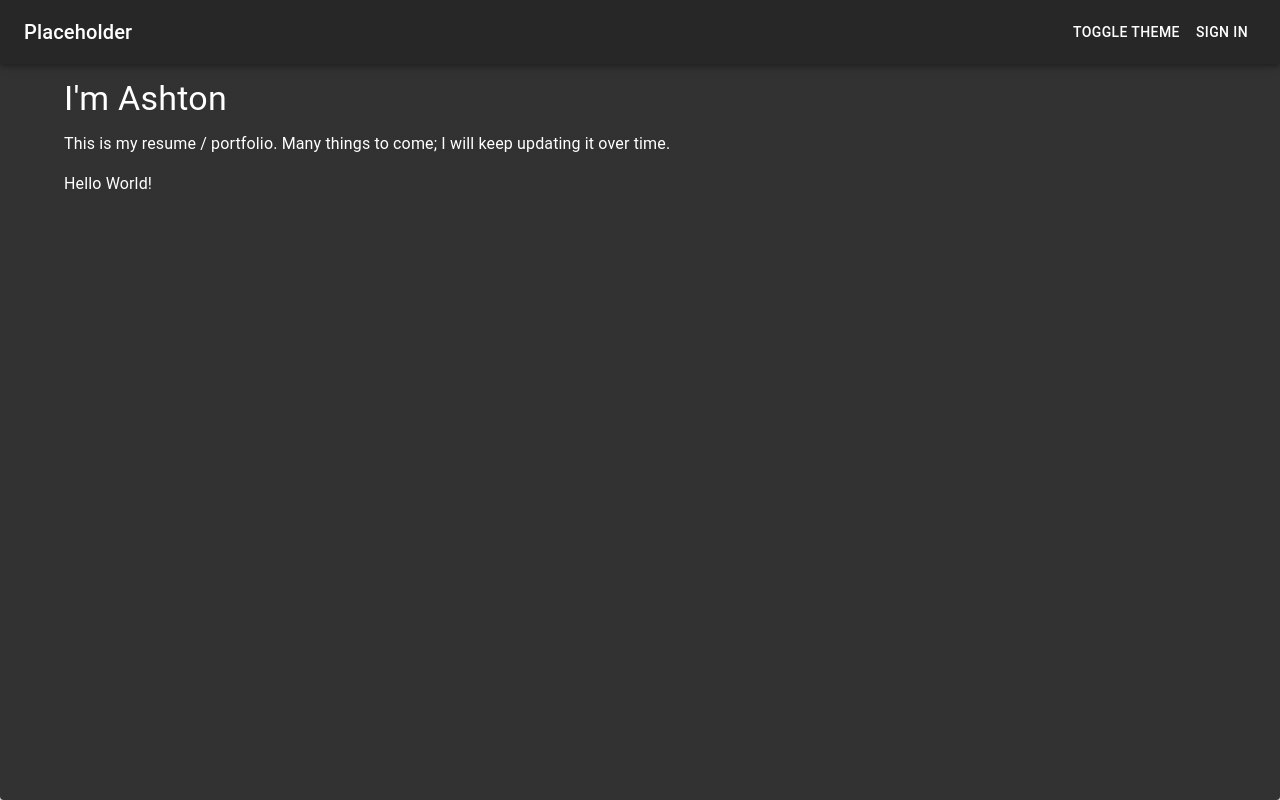
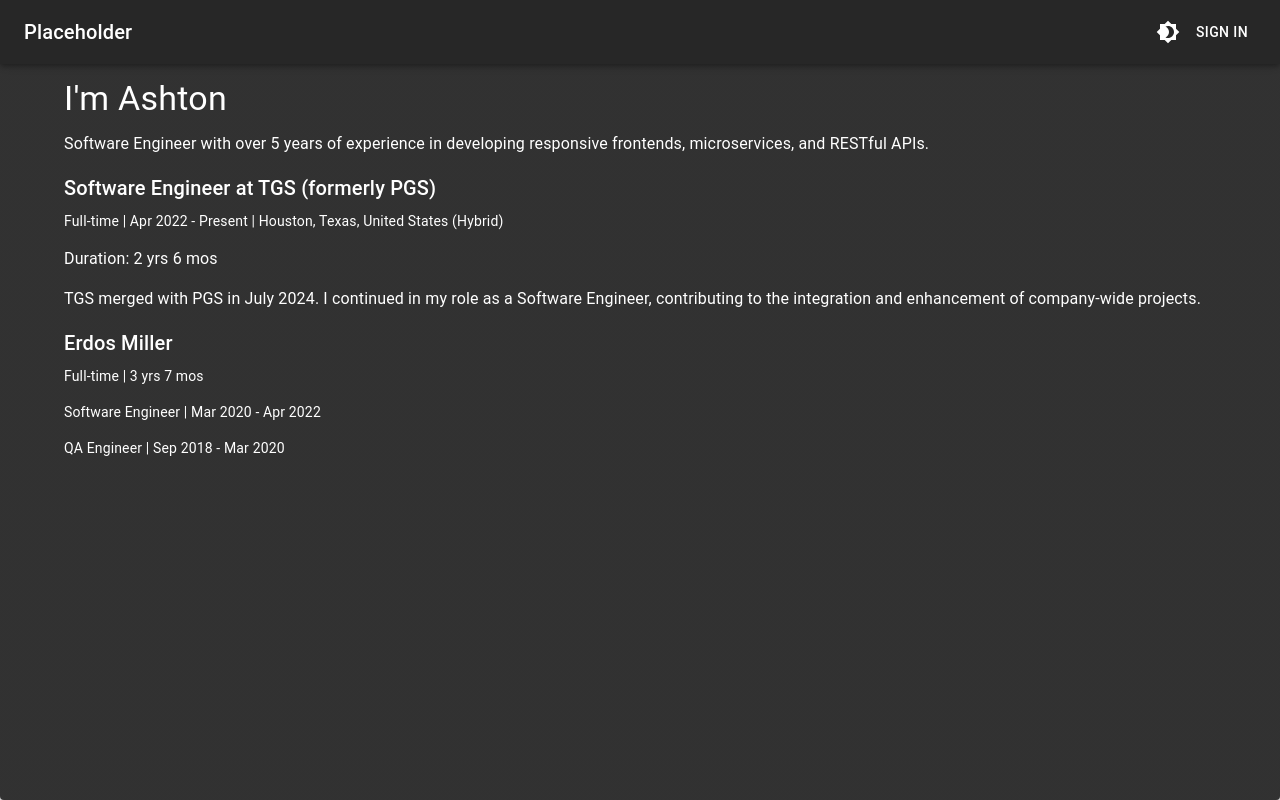
Before and after one commit to AshtonScalise/ashton-webapp, a Next.js app: page / in a window 1280 px wide. Built offline with nearby package versions, Linux system fonts and the light colour scheme; no server answers.

Commit message:
changed icon, and added resume details

```diff
--- a/app/components/MainAppBar.tsx
+++ b/app/components/MainAppBar.tsx
@@ -7,11 +7,10 @@
 import { Button } from "@mui/material";
 import Link from "next/link";
 import { useSession } from "next-auth/react";
-import { useThemeContext } from "../wrappers/ThemeProviderWrapper";
+import ThemeToggleButton from "../components/ThemeToggleButton";
 
 export default function MainAppBar() {
   const { status, data: session } = useSession();
-  const { toggleTheme } = useThemeContext(); // Access the toggleTheme function
 
   return (
     <AppBar>
@@ -19,9 +18,7 @@
         <Typography variant="h6" sx={{ flexGrow: 1 }}>
           Placeholder
         </Typography>
-        <Button color="inherit" onClick={toggleTheme}>
-          Toggle Theme
-        </Button>
+        <ThemeToggleButton /> {/* Use the new ThemeToggleButton here */}
         {status === "loading" && <Typography>Loading...</Typography>}
         {status === "authenticated" && (
           <>
--- /dev/null
+++ b/app/components/ThemeToggleButton.tsx
@@ -0,0 +1,18 @@
+"use client";
+
+import React from "react";
+import IconButton from "@mui/material/IconButton";
+import Brightness4Icon from "@mui/icons-material/Brightness4";
+import { useThemeContext } from "../wrappers/ThemeProviderWrapper";
+
+const ThemeToggleButton = () => {
+  const { toggleTheme } = useThemeContext();
+
+  return (
+    <IconButton color="inherit" onClick={toggleTheme}>
+      <Brightness4Icon />
+    </IconButton>
+  );
+};
+
+export default ThemeToggleButton;
--- a/app/page.tsx
+++ b/app/page.tsx
@@ -1,18 +1,67 @@
 import { Container, Box, Typography } from "@mui/material";
 
+// Helper function to calculate the duration
+const calculateDuration = (
+  start: Date = new Date(),
+  end: Date = new Date()
+): string => {
+  const years = end.getFullYear() - start.getFullYear();
+  const months = end.getMonth() - start.getMonth();
+
+  const totalMonths = years * 12 + months;
+  const displayYears = Math.floor(totalMonths / 12);
+  const displayMonths = totalMonths % 12;
+
+  return `${displayYears} yrs ${displayMonths} mos`;
+};
+
 export default function Home() {
+  const tgsStartDate: Date = new Date("2022-04-01");
+  const tgsEndDate: Date = new Date(); // Current date for active role
+  const erdosStartDate: Date = new Date("2018-09-01");
+  const erdosEndDate: Date = new Date("2022-04-01"); // Ended when you joined PGS
+
   return (
     <Container sx={{ overflowY: "auto", height: "100%" }}>
       <Box sx={{ my: 1 }}>
         <Typography variant="h4" component="h1" gutterBottom>
-          I&apos;m Ashton
+          I'm Ashton
         </Typography>
         <Typography variant="body1" paragraph>
-          This is my resume / portfolio. Many things to come; I will keep
-          updating it over time.
+          Software Engineer with over 5 years of experience in developing
+          responsive frontends, microservices, and RESTful APIs.
+        </Typography>
+
+        {/* TGS + PGS Experience */}
+        <Typography variant="h6" component="h2" gutterBottom>
+          Software Engineer at TGS (formerly PGS)
+        </Typography>
+        <Typography variant="body2" paragraph>
+          Full-time | Apr 2022 - Present | Houston, Texas, United States
+          (Hybrid)
         </Typography>
         <Typography variant="body1" paragraph>
-          Hello World!
+          {`Duration: ${calculateDuration(tgsStartDate, tgsEndDate)}`}
+        </Typography>
+        <Typography variant="body1" paragraph>
+          TGS merged with PGS in July 2024. I continued in my role as a Software
+          Engineer, contributing to the integration and enhancement of
+          company-wide projects.
+        </Typography>
+
+        {/* Erdos Miller */}
+        <Typography variant="h6" component="h2" gutterBottom>
+          Erdos Miller
+        </Typography>
+        <Typography variant="body2" paragraph>
+          {`Full-time | ${calculateDuration(erdosStartDate, erdosEndDate)}`}
+        </Typography>
+
+        <Typography variant="body2" paragraph>
+          Software Engineer | Mar 2020 - Apr 2022
+        </Typography>
+        <Typography variant="body2" paragraph>
+          QA Engineer | Sep 2018 - Mar 2020
         </Typography>
       </Box>
     </Container>
```
